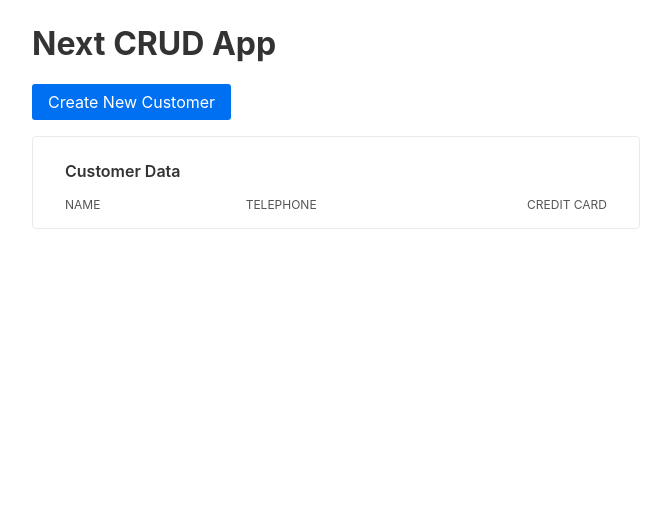
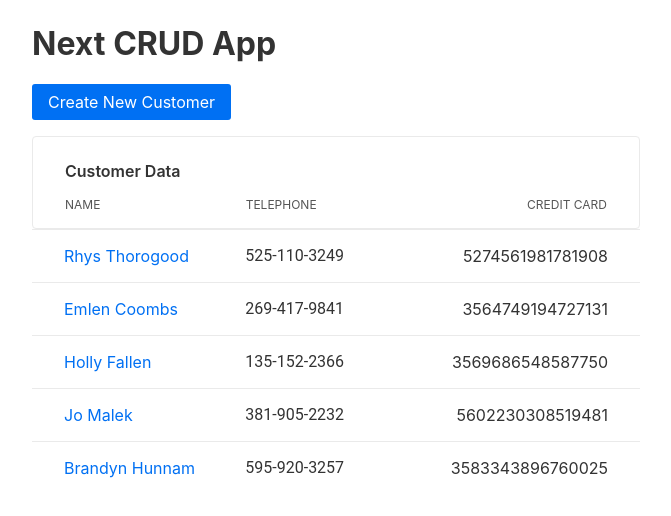
Before and after one commit to felipemeriga/NextTs-Rogue, a Next.js app: page / in a window 1280 px wide. Shown: the top 516 px of the page, without its empty margins (304-975 px from the left). Built offline with nearby package versions, Linux system fonts and the light colour scheme.

Commit message:
Finishing the Class-6

```diff
--- /dev/null
+++ b/components/DataRow.tsx
@@ -0,0 +1,25 @@
+import Link from 'next/link'
+import React from 'react'
+import { ICustomer } from '../interfaces'
+
+interface IProps {
+    data: ICustomer
+}
+
+function DataRow({ data }: IProps): JSX.Element {
+    return (
+        <div className="dataRow">
+            <p>
+                <Link href={'/customers/[id]'} as={`/customers/${data._id}`}>
+                    <a>
+                        {data.firstName} {data.lastName}
+                    </a>
+                </Link>
+            </p>
+            <p className={`num`}>{data.telephone}</p>
+            <p className={`creditCard`}>{data.creditCard}</p>
+        </div>
+    )
+}
+
+export default DataRow
--- /dev/null
+++ b/interfaces/index.ts
@@ -0,0 +1,13 @@
+// You can include shared interfaces/types in a separate file
+// and then use them in any component by importing them. For
+// example, to import the interface below do:
+//
+// import { User } from 'path/to/interfaces'
+
+export type ICustomer = {
+    _id: string
+    firstName?: string
+    lastName?: string
+    telephone?: string
+    creditCard?: string
+}
--- a/pages/index.tsx
+++ b/pages/index.tsx
@@ -1,8 +1,13 @@
 import Link from 'next/link'
 import Layout from '../components/Layout'
 import * as React from 'react'
+import { sampleCustomerData } from '../utils/sample-data'
+import { ICustomer } from '../interfaces'
+import DataRow from '../components/DataRow'
 
 function App(): JSX.Element {
+    const rowData: ICustomer[] = sampleCustomerData as ICustomer[]
+
     return (
         <Layout>
             <h1>Next CRUD App</h1>
@@ -18,6 +23,9 @@ function App(): JSX.Element {
                     <h4 className="creditCard">credit card</h4>
                 </div>
             </div>
+            {rowData.map((costumer: ICustomer) => (
+                <DataRow data={costumer} key={costumer._id} />
+            ))}
         </Layout>
     )
 }
--- a/styles.css
+++ b/styles.css
@@ -66,3 +66,15 @@ h4 {
 .creditCard {
     margin-left: auto;
 }
+
+.dataRow {
+    display: grid;
+    grid-auto-flow: column;
+    grid-template-columns: 1fr 1fr 1fr;
+    padding: 0 32px;
+    border-top: 1px solid #eaeaea;
+}
+
+.num {
+    font-family: Roboto, 'Open Sans', serif;
+}
--- /dev/null
+++ b/utils/sample-data.ts
@@ -0,0 +1,40 @@
+import { ICustomer } from '../interfaces'
+
+/** Dummy user data. */
+export const sampleCustomerData: ICustomer[] = [
+    {
+        _id: '1',
+        firstName: 'Rhys',
+        lastName: 'Thorogood',
+        telephone: '525-110-3249',
+        creditCard: '5274561981781908',
+    },
+    {
+        _id: '2',
+        firstName: 'Emlen',
+        lastName: 'Coombs',
+        telephone: '269-417-9841',
+        creditCard: '3564749194727131',
+    },
+    {
+        _id: '3',
+        firstName: 'Holly',
+        lastName: 'Fallen',
+        telephone: '135-152-2366',
+        creditCard: '3569686548587750',
+    },
+    {
+        _id: '4',
+        firstName: 'Jo',
+        lastName: 'Malek',
+        telephone: '381-905-2232',
+        creditCard: '5602230308519481',
+    },
+    {
+        _id: '5',
+        firstName: 'Brandyn',
+        lastName: 'Hunnam',
+        telephone: '595-920-3257',
+        creditCard: '3583343896760025',
+    },
+]
```
Also changed, not shown: 2 other files (tests, documents, lock files or other folders).
